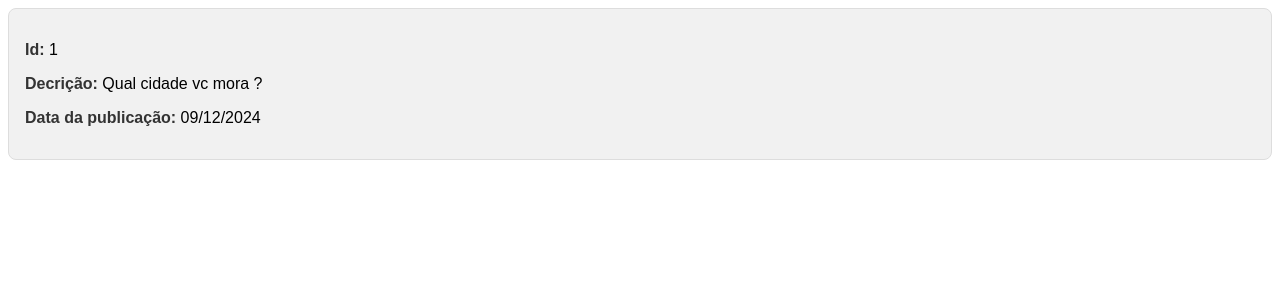
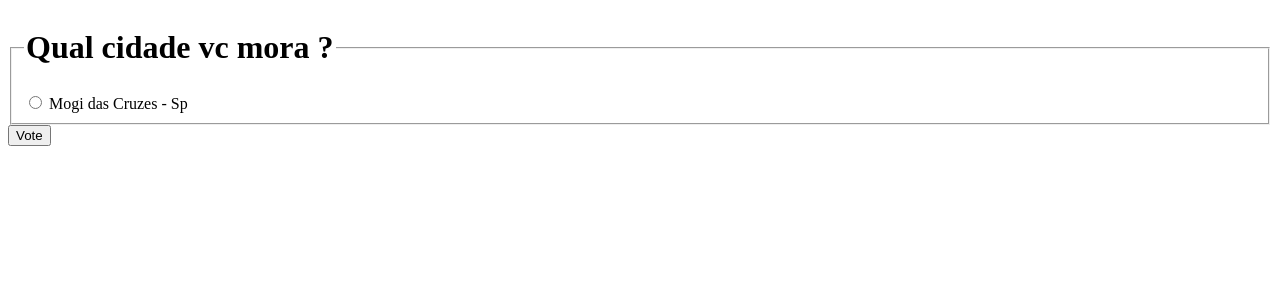
Before and after one commit to Omiguelzera/Django-python, a Django app: page /polls/1/ in a window 1280 px wide. Shown: the top 300 px of the page. Run offline with Django 3.2, Linux system fonts and the light colour scheme; data comes from the database, SQL or seed files in the repository; both versions use the stored data as it was after the commit.

Commit message:
feat: polls

```diff
--- a/mysite/polls/templates/polls/detail.html
+++ b/mysite/polls/templates/polls/detail.html
@@ -1,25 +1,13 @@
-<style>
-    .question-card{
-        border: 1px solid #ddd;
-        border-radius: 8px;
-        padding: 16px;
-        margin: 8px, 0;
-        background-color: #f1f1f1;
-        font-family: Arial, sans-serif;
-    }
 
-    .question-card{
-        margin: 4px, 0;
-    }
-
-    .question-card strong{
-        color: #333;
-    }
-</style>
-
-
-<div class="question-card">
-    <p><strong>Id:</strong> {{question.id}}</p>
-    <p><strong>Decrição:</strong> {{question.question_text|default:"Descrição não está disponivel"}}</p>
-    <p><strong>Data da publicação:</strong> {{question.pub_date|date:"d/m/Y"}} </p>
-</div>
+<form action="{% url 'polls:vote' question.id %}" method="post">
+    {% csrf_token %}
+    <fieldset>
+        <legend><h1>{{ question.question_text }}</h1></legend>
+        {% if error_message %}<p><strong>{{ error_message }}</strong></p>{% endif %}
+        {% for choice in question.choice_set.all %}
+            <input type="radio" name="choice" id="choice{{ forloop.counter }}" value="{{ choice.id }}">
+            <label for="choice{{ forloop.counter }}">{{ choice.choice_text }}</label><br>
+        {% endfor %}
+    </fieldset>
+    <input type="submit" value="Vote">
+</form>
--- a/mysite/polls/templates/polls/index.html
+++ b/mysite/polls/templates/polls/index.html
@@ -1,8 +1,8 @@
 {% if lastest_question_list %}
     <ul>
     {% for question in lastest_question_list %}
-            <li><a herf="/polls/{{ question.id }}/">{{question.question_text}}</a></li>
-            {% endfor %}
+            <li><a href="/polls/{{ question.id }}/">{{question.question_text}}</a></li>
+    {% endfor %}
     </ul>
 {% else %}
     <p>No questions yet.</p>
--- a/mysite/polls/views.py
+++ b/mysite/polls/views.py
@@ -1,15 +1,17 @@
-from django.http import Http404
-from django.shortcuts import render
+from django.template import loader
+from django.db.models import F
+from django.http import Http404, HttpResponseRedirect
+from django.shortcuts import get_object_or_404, render
 from django.http import HttpResponse
+from django.urls import reverse
 
-from polls.models import Question
+from polls.models import Choice, Question
 # Create your views here.
 def index(request):
-    latest_question_list = Question.objects.order_by('-pub_date')[:5]
-    context = {
-        'latest_question_list': latest_question_list,
-    }
-    return render(request, 'polls/index.html', context)
+    lastest_question_list = Question.objects.order_by("-pub_date")[:5]
+    template = loader.get_template('polls/index.html')
+    context = {"lastest_question_list": lastest_question_list}
+    return HttpResponse(template.render(context, request))
 
 
 def detail(request, question_id):
@@ -20,9 +22,28 @@ def detail(request, question_id):
    return render(request, 'polls/detail.html', {'question': question})
 
 def results(request, question_id):
-    response = "You're looking at the results of question %s."
-    return HttpResponse(response % question_id)
+    question = get_object_or_404(Question, pk=question_id)
+    return render(request, 'polls/results.html', {'question': question})
 
 
 def vote(request, question_id):
-    return HttpResponse("You're voting on question %s." % question_id)
+    question = get_object_or_404(Question, pk=question_id)
+    try:
+        selected_choice = question.choice_set.get(pk=request.POST["choice"])
+    except (KeyError, Choice.DoesNotExist):
+        # Redisplay the question voting form.
+        return render(
+            request,
+            "polls/detail.html",
+            {
+                "question": question,
+                "error_message": "You didn't select a choice.",
+            },
+        )
+    else:
+        selected_choice.vostes= F("vostes") + 1
+        selected_choice.save()
+        # Always return an HttpResponseRedirect after successfully dealing
+        # with POST data. This prevents data from being posted twice if a
+        # user hits the Back button.
+        return HttpResponseRedirect(reverse("polls:results", args=(question.id,)))
```
Also changed, not shown: mysite/polls/templates/polls/results.html (added, +9 -0 lines), mysite/db.sqlite3.
